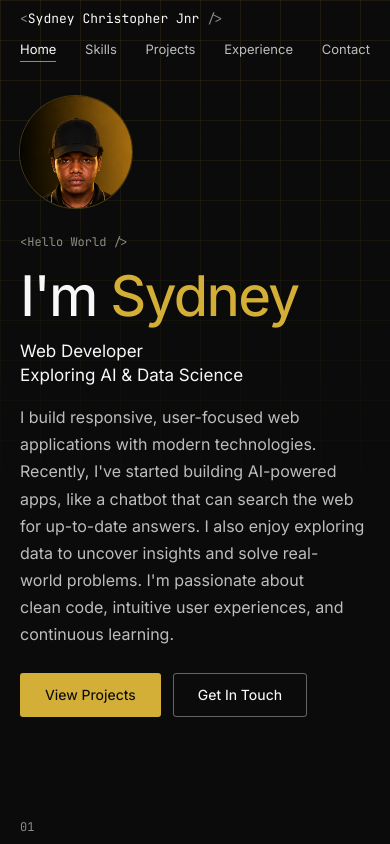
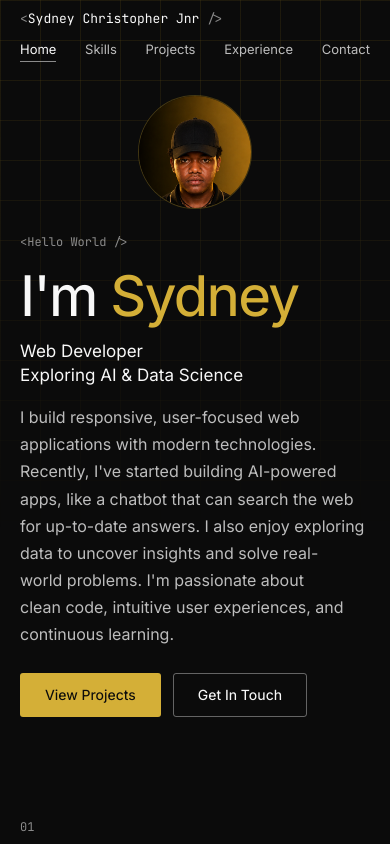
Before and after one commit to sydneyjnr/Sydney-Portfolio, a React (Vite) app: page / in a window 390 px wide. Shown: the top 844 px of the page. Built offline with nearby package versions, Linux system fonts and the light colour scheme.

Commit message:
style: enlarge the hero photo on desktop and center it on phones

```diff
--- a/src/components/Hero.css
+++ b/src/components/Hero.css
@@ -75,7 +75,7 @@
 }
 
 .hero__photo {
-  width: clamp(12rem, 20vw, 17.5rem);
+  width: clamp(14rem, 23vw, 20.625rem);
   aspect-ratio: 1;
   object-fit: cover;
   object-position: center 12%;
@@ -99,6 +99,7 @@
 
   .hero__photo {
     width: 7rem;
+    margin-inline: auto;
   }
 
   .hero__name {
```
